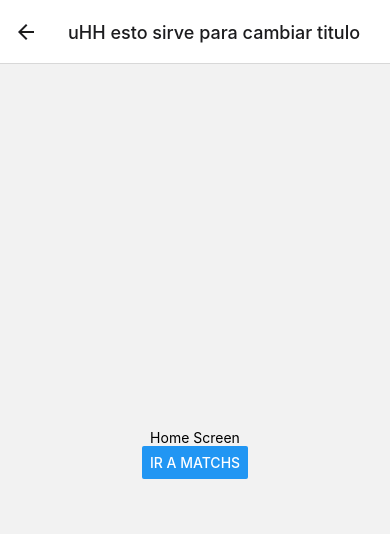
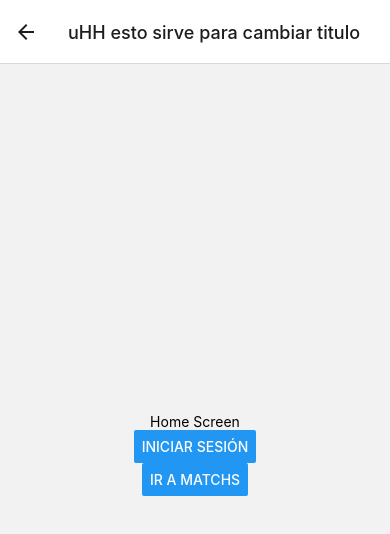
Before and after one commit to AgustinGiudice/petHope, a React Native app: screen /Home in a window 390 px wide. Shown: the top 534 px of the page. Built offline with nearby package versions, Linux system fonts and the light colour scheme.

Commit message:
primer intento de token

```diff
--- a/screens/Home.js
+++ b/screens/Home.js
@@ -1,10 +1,23 @@
 import * as React from "react";
 import { View, Text, Button } from "react-native";
+import  { useState } from "react";
 
 function Home({ navigation }) {
+
+  const [token, setToken] = useState('');
+  const saveTokenToState = (newToken) => {
+    setToken(newToken);
+  };
   return (
     <View style={{ flex: 1, alignItems: "center", justifyContent: "center" }}>
       <Text>Home Screen</Text>
+
+      {token ? (
+        <Button title="Cerrar Sesión" onPress={() => setToken('')} />
+      ) : (
+        <Button title="Iniciar Sesión" onPress={() => saveTokenToState('token-de-ejemplo')} />
+      )}
+
       <Button
         title="Ir a Matchs"
         onPress={() => navigation.navigate("Matchs")}
--- a/screens/Login.js
+++ b/screens/Login.js
@@ -32,7 +32,7 @@ const LoginScreen = ({ navigation }) => {
       .then((response) => response.json())
       .then((data) => {
         console.log("funciona");
-
+        navigation.navigate('Home');
         //manejar cookies o algo parecido y enviarlo a la pantalla principal
       })
       .catch((error) => {
```
